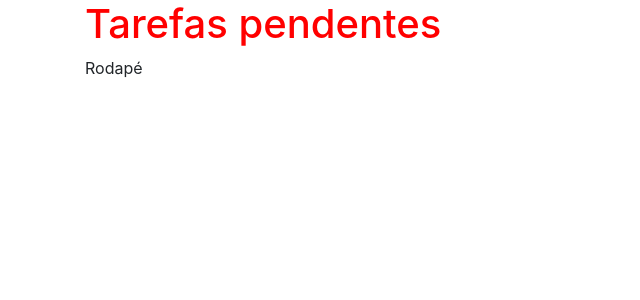
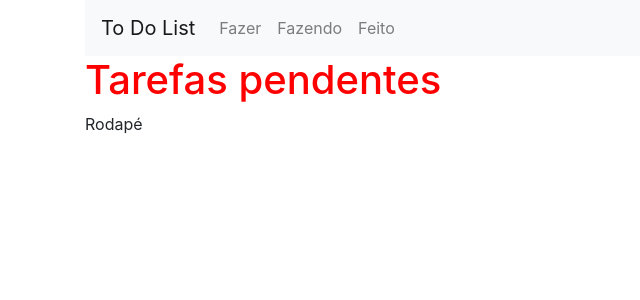
Before and after one commit to isaacdias/to-do-list, a Django app: page / in a window 1280 px wide. Shown: the top 300 px of the page, without its empty margins (0-640 px from the left). Run offline with Django 3.2, Linux system fonts and the light colour scheme; some libraries are stand-ins or nearby versions.

Commit message:
aplicando uma navbar ao projeto

```diff
--- a/todo/tasks/templates/base.html
+++ b/todo/tasks/templates/base.html
@@ -1,16 +1,40 @@
 {% load static %}
 <!DOCTYPE html>
 <html lang="en">
+
 <head>
     <meta charset="UTF-8">
     <meta name="viewport" content="width=device-width, initial-scale=1.0">
     <meta http-equiv="X-UA-Compatible" content="ie=edge">
     <title>{% block title %} {% endblock %}</title>
-    <link href="https://stackpath.bootstrapcdn.com/bootstrap/4.3.1/css/bootstrap.min.css" rel="stylesheet" integrity="sha384-ggOyR0iXCbMQv3Xipma34MD+dH/1fQ784/j6cY/iJTQUOhcWr7x9JvoRxT2MZw1T" crossorigin="anonymous">
+    <link href="https://stackpath.bootstrapcdn.com/bootstrap/4.3.1/css/bootstrap.min.css" rel="stylesheet"
+        integrity="sha384-ggOyR0iXCbMQv3Xipma34MD+dH/1fQ784/j6cY/iJTQUOhcWr7x9JvoRxT2MZw1T" crossorigin="anonymous">
     <link rel="stylesheet" href="{% static 'css/styles.css' %}">
 </head>
+
 <body>
     <div class="container">
+        <nav class="navbar navbar-expand-lg navbar-light bg-light">
+            <a class="navbar-brand" href="#">To Do List</a>
+            <button class="navbar-toggler" type="button" data-toggle="collapse" data-target="#conteudoNavbarSuportado"
+                aria-controls="conteudoNavbarSuportado" aria-expanded="false" aria-label="Alterna navegação">
+                <span class="navbar-toggler-icon"></span>
+            </button>
+
+            <div class="collapse navbar-collapse" id="conteudoNavbarSuportado">
+                <ul class="navbar-nav mr-auto">
+                    <li class="nav-item">
+                        <a class="nav-link" href="#">Fazer</a>
+                    </li>
+                    <li class="nav-item">
+                        <a class="nav-link" href="#">Fazendo</a>
+                    </li>
+                    <li class="nav-item">
+                        <a class="nav-link" href="#">Feito</a>
+                    </li>
+                </ul>
+            </div>
+        </nav>
         {% block content %}
         {% endblock %}
         <footer>
@@ -18,7 +42,10 @@
         </footer>
     </div>
 
-    <script src="https://stackpath.bootstrapcdn.com/bootstrap/4.3.1/js/bootstrap.bundle.min.js" integrity="sha384-xrRywqdh3PHs8keKZN+8zzc5TX0GRTLCcmivcbNJWm2rs5C8PRhcEn3czEjhAO9o" crossorigin="anonymous"></script>
+    <script src="https://stackpath.bootstrapcdn.com/bootstrap/4.3.1/js/bootstrap.bundle.min.js"
+        integrity="sha384-xrRywqdh3PHs8keKZN+8zzc5TX0GRTLCcmivcbNJWm2rs5C8PRhcEn3czEjhAO9o"
+        crossorigin="anonymous"></script>
     <script src="{% static 'js/scripts.js' %}"></script>
 </body>
+
 </html>
```
